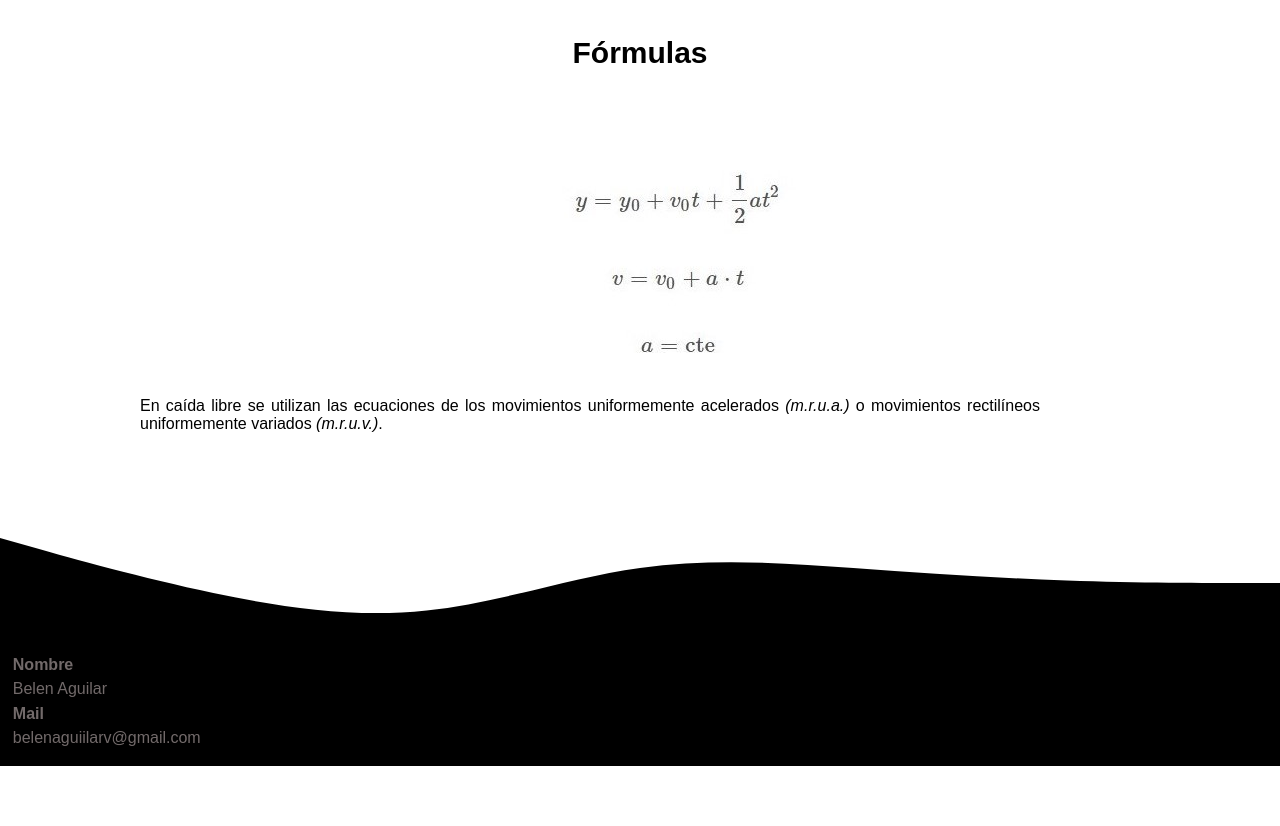
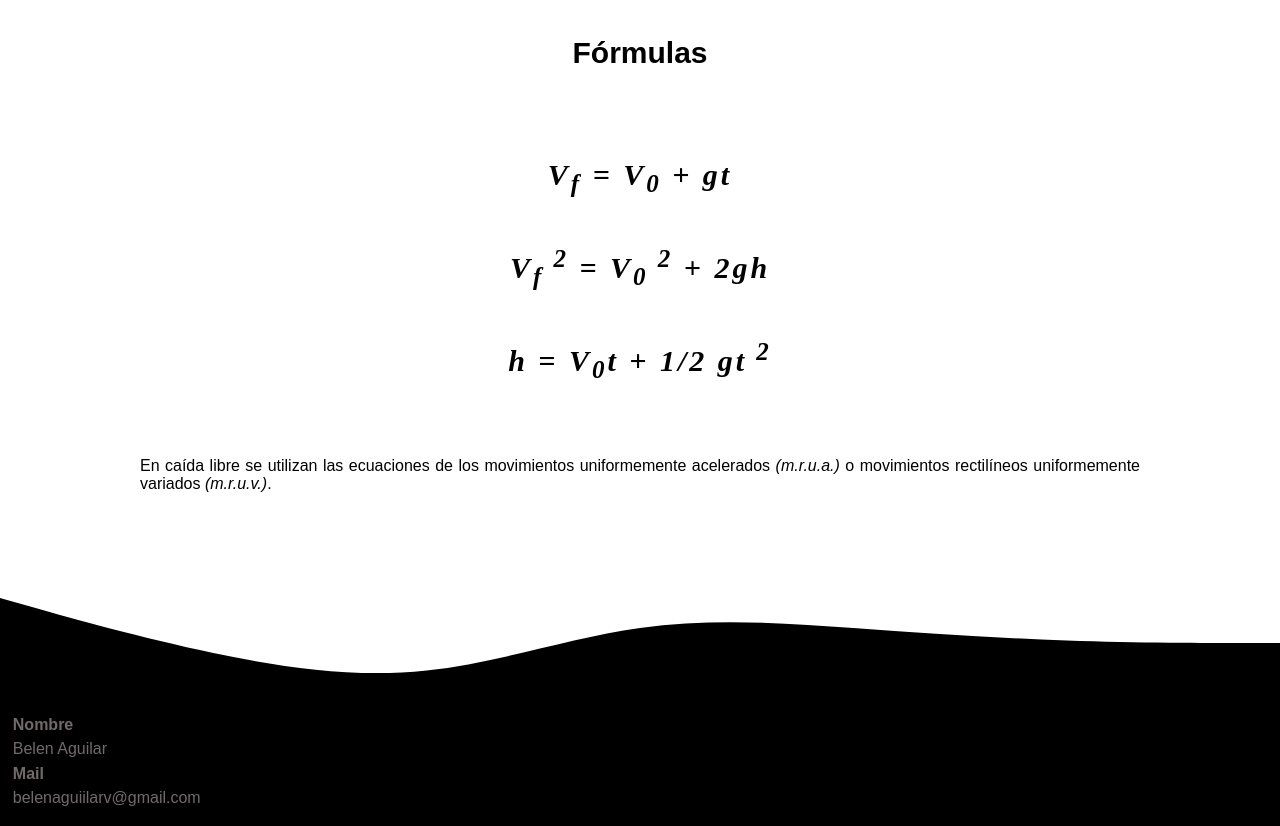
Before and after one commit to UCC-LabCompu2-Historico/proyecto2021-aguilar, a plain HTML site: page index.html in a window 1280 px wide. Shown: the part 1440-2266 px from the top of the page. Before the commit the page ends 2206 px from the top, so only its background shows below. Drawn offline with Linux system fonts and the light colour scheme.

Commit message:
Se modificaron formulas y estilos

```diff
--- a/index.html
+++ b/index.html
@@ -81,9 +81,17 @@
             <div class="contenedor">
                 <h2 class="titulo" id="TituloFormula">Fórmulas</h2>
                 <div class="Formulario">
-                    <div class="hoverGaleria">
-                        <img src="imagenes/formulas.jpg" alt="formulas">
-                        <p>
+                    <div>
+                        <p id="Formula1">
+                            <i>V<sub>f</sub> = V<sub>0</sub> + gt</i>
+                        </p>
+                        <p id="Formula2">
+                            <i>V<sub>f</sub><sup> 2</sup> = V<sub>0</sub><sup> 2</sup> + 2gh</i>
+                        </p>
+                        <p id="Formula3">
+                            <i>h = V<sub>0</sub>t + 1/2 gt<sup> 2</sup></i>
+                        </p>
+                        <p id="AclaracionFormulas">
                             En caída libre se utilizan las ecuaciones de los movimientos uniformemente
                             acelerados <i>(m.r.u.a.)</i> o movimientos rectilíneos uniformemente variados
                             <i>(m.r.u.v.)</i>.
--- a/miEstilo.css
+++ b/miEstilo.css
@@ -123,17 +123,21 @@ header .CaidaLibreHeader {
     text-align: justify;
     line-height: 1.3;
 }
+#Formula1, #Formula2, #Formula3{
+    text-align: center;
+    line-height: 3;
+    letter-spacing: 3px;
+    font-family: Modern Roman;
+    font-weight: bolder;
+    font-size: 30px;
+}
 
-.hoverGaleria p {
-    width: 90%;
-    align-items: center;
-    justify-content: center;
+#AclaracionFormulas {
+    padding-top: 50px;
     text-align: justify;
 }
 
-.hoverGaleria img {
-    padding: 40px;
-}
+
 #SubtituloAceleracion, #SubtituloQueEs{
     width: 500px;
     height: 35px;
```
